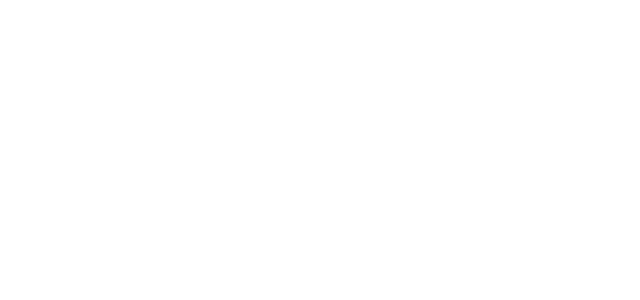
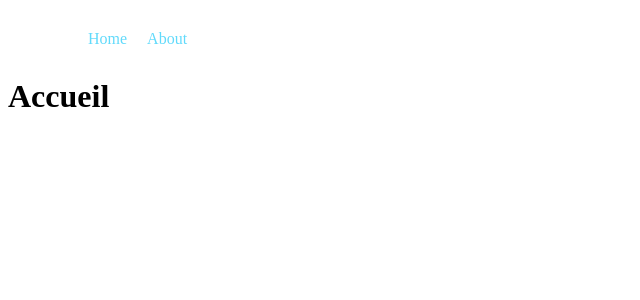
Before and after one commit to sunsand03/countries, a Next.js app: page / in a window 1280 px wide. Shown: the top 300 px of the page, without its empty margins (0-640 px from the left). Built offline with nearby package versions, Linux system fonts and the light colour scheme.

Commit message:
add styles and menu

```diff
--- /dev/null
+++ b/app/components/Menu.js
@@ -0,0 +1,29 @@
+"use client"
+import { useState } from 'react';
+import React from 'react';
+import Link from 'next/link'
+import styles from '../../assets/styles/components/menu.module.scss'
+
+
+
+const Menu = () => {
+
+    // Status to track active link
+    const [activeLink, setActiveLink] = useState('');
+
+    // function to update active link
+    const handleSetActiveLink = (link) => {
+        setActiveLink(link);
+      };
+
+    return (
+        <div className={styles.menu}>
+            <ul>
+                <li className={activeLink ==='home' ? styles['nav-active'] : ''}><Link href='/' onClick={()=> handleSetActiveLink('home')}>Home</Link></li>
+                <li className={activeLink ==='about' ? styles['nav-active'] : ''}><Link href='/about'onClick={()=> handleSetActiveLink('about')}>About</Link></li>
+            </ul>
+        </div>
+    );
+};
+
+export default Menu;
--- a/app/globals.css
+++ /dev/null
@@ -1,30 +0,0 @@
-:root {
-  --max-width: 1100px;
-  --border-radius: 12px;
-  --font-mono: ui-monospace, Menlo, Monaco, "Cascadia Mono", "Segoe UI Mono",
-    "Roboto Mono", "Oxygen Mono", "Ubuntu Monospace", "Source Code Pro",
-    "Fira Mono", "Droid Sans Mono", "Courier New", monospace;
-
-}
-
-* {
-  box-sizing: border-box;
-  padding: 0;
-  margin: 0;
-}
-
-html,
-body {
-  max-width: 100vw;
-  overflow-x: hidden;
-}
-
-body {
-  color: black;
-  background: white
-}
-
-a {
-  color: inherit;
-  text-decoration: none;
-}
--- a/assets/styles/_settings.scss
+++ b/app/globals.scss
@@ -16,17 +16,12 @@
   align-items: center;
 }
 
-* {
+
+.main {
+  background: $white;
+  font-family: $font-1;
   padding: 0;
   margin: 0;
   box-sizing: border-box;
-}
-
-body {
-  background: $white;
-  font-family: $font-1;
   // @include verticalCenter;
 }
-li {
-  list-style-type: none;
-}
--- a/app/layout.js
+++ b/app/layout.js
@@ -1,7 +1,5 @@
-import { Inter } from "next/font/google";
-import "./globals.css";
+import "./globals.scss";
 
-const inter = Inter({ subsets: ["latin"] });
 
 export const metadata = {
   title: "Countries of the world",
@@ -10,8 +8,8 @@
 
 export default function RootLayout({ children }) {
   return (
-    <html lang="en">
-      <body className={inter.className}>{children}</body>
+    <html lang="fr">
+      <body>{children}</body>
     </html>
   );
 }
--- a/app/page.js
+++ b/app/page.js
@@ -1,10 +1,11 @@
-import Image from "next/image";
-import styles from "./page.module.css";
+
+import Menu from "./components/Menu";
 
 export default function Home() {
   return (
-    <main className={styles.main}>
-
+    <main>
+      <Menu/>
+      <h1>Accueil</h1>
     </main>
   );
 }
--- a/app/page.module.css
+++ /dev/null
@@ -1,8 +0,0 @@
-.main {
-  display: flex;
-  flex-direction: column;
-  justify-content: space-between;
-  align-items: center;
-  padding: 6rem;
-  min-height: 100vh;
-}
--- a/assets/styles/components/_logo.scss
+++ b/assets/styles/components/_logo.scss
@@ -5,7 +5,7 @@
   border-radius: 20px;
   padding: 5px 0;
   box-shadow: 0 2px 3px rgba(0, 0, 0, 0.307);
-  background: url(../../assets/img/main.jpg) center/cover;
+  background: url(../../img/main.jpg) center/cover;
 
   img {
     height: 40px;
--- a/assets/styles/components/_navigation.scss
+++ b/assets/styles/components/menu.module.scss
@@ -1,14 +1,17 @@
-.navigation {
+@import "../../../app/globals.scss";
+
+.menu {
   ul {
     display: flex;
     margin: 30px;
+    list-style: none;
 
     a {
       text-decoration: none;
       padding: 10px;
+      color: $color-1;
 
       li {
-        color: $color-1;
         transition: 0.2s;
         cursor: pointer;
 
@@ -28,7 +31,7 @@
         background: $color-1;
         position: absolute;
         border-radius: 10px;
-        bottom: 0px;
+        bottom: -5px;
         left: 50%;
         transform: translateX(-50%);
         -webkit-animation: anim 0.3s ease forwards;
--- a/assets/styles/index.scss
+++ /dev/null
@@ -1,5 +0,0 @@
-@import "./settings";
-@import "./components/navigation";
-@import "./components/logo";
-@import "./components/countries";
-@import "./components/card";
```
Also changed, not shown: app/about/page.js (added, +17 -0 lines), package.json (+4 -3 lines), 1 other file (tests, documents, lock files or other folders).
